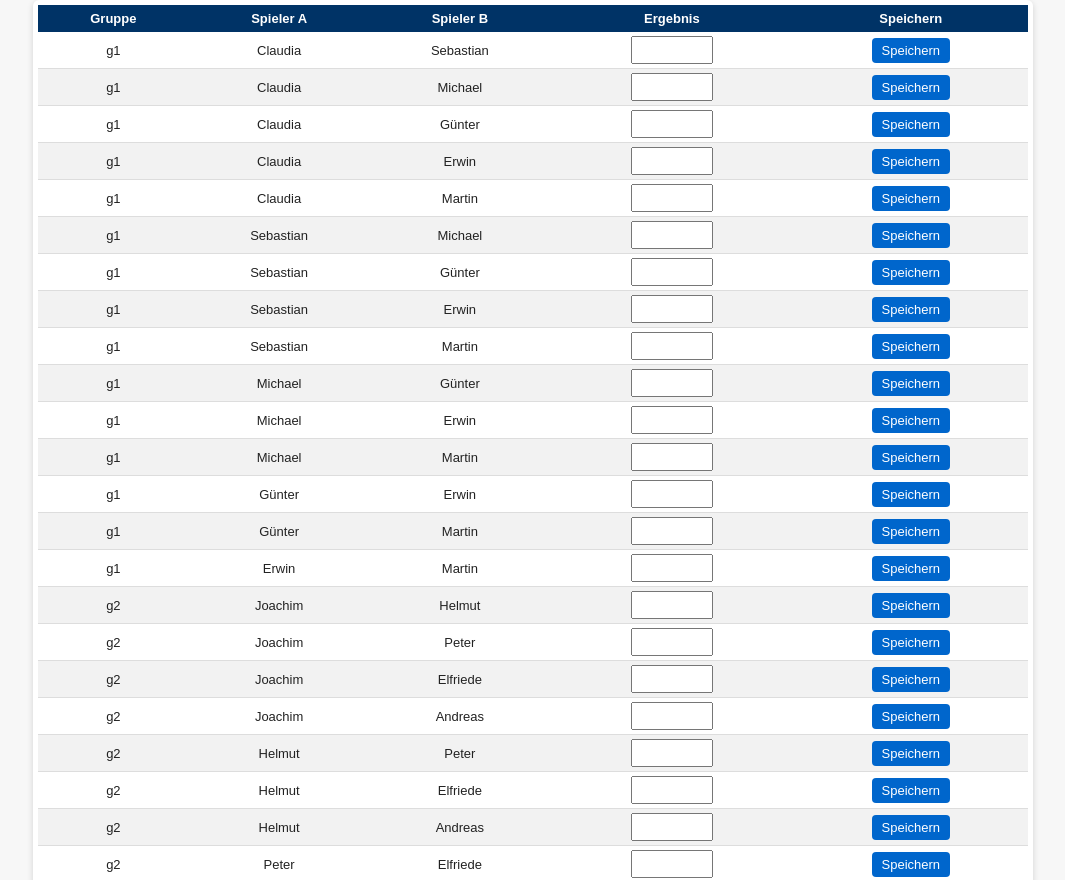
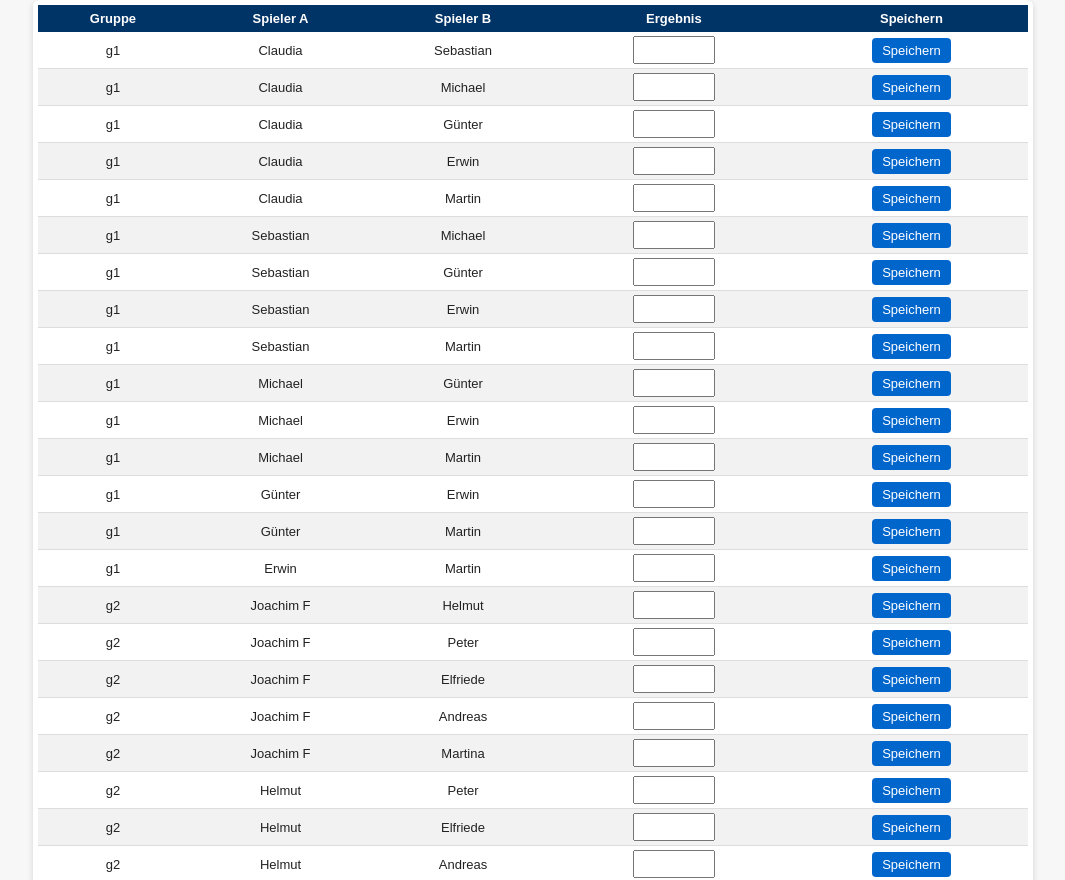
Before and after one commit to sebplueck-creator/boule, a plain HTML site: page index.html in a window 1280 px wide. Shown: the part 83-963 px from the top of the page, without its empty margins (107-1172 px from the left). Drawn offline with Linux system fonts and the light colour scheme; no server answers.

Commit message:
Update index.html

```diff
--- a/index.html
+++ b/index.html
@@ -203,6 +203,7 @@
 const SCRIPT_URL = "https://script.google.com/macros/s/AKfycbyfqJUaCNFTwlH1KiWSya4tDamOdRuk37iPmWa0lZqfVa-bBdR2pN41a95t-3no34g/exec";
 
 const matches = [
+  // Gruppe 1
   { g:"g1", a:"Claudia", b:"Sebastian" },
   { g:"g1", a:"Claudia", b:"Michael" },
   { g:"g1", a:"Claudia", b:"Günter" },
@@ -223,20 +224,28 @@ const matches = [
 
   { g:"g1", a:"Erwin", b:"Martin" },
 
-  { g:"g2", a:"Joachim", b:"Helmut" },
-  { g:"g2", a:"Joachim", b:"Peter" },
-  { g:"g2", a:"Joachim", b:"Elfriede" },
-  { g:"g2", a:"Joachim", b:"Andreas" },
+  // Gruppe 2
+  { g:"g2", a:"Joachim F", b:"Helmut" },
+  { g:"g2", a:"Joachim F", b:"Peter" },
+  { g:"g2", a:"Joachim F", b:"Elfriede" },
+  { g:"g2", a:"Joachim F", b:"Andreas" },
+  { g:"g2", a:"Joachim F", b:"Martina" },
 
   { g:"g2", a:"Helmut", b:"Peter" },
   { g:"g2", a:"Helmut", b:"Elfriede" },
   { g:"g2", a:"Helmut", b:"Andreas" },
+  { g:"g2", a:"Helmut", b:"Martina" },
 
   { g:"g2", a:"Peter", b:"Elfriede" },
   { g:"g2", a:"Peter", b:"Andreas" },
+  { g:"g2", a:"Peter", b:"Martina" },
 
   { g:"g2", a:"Elfriede", b:"Andreas" },
+  { g:"g2", a:"Elfriede", b:"Martina" },
 
+  { g:"g2", a:"Andreas", b:"Martina" },
+
+  // Gruppe 3
   { g:"g3", a:"Angelika", b:"Joachim" },
   { g:"g3", a:"Angelika", b:"Sylvia" },
   { g:"g3", a:"Angelika", b:"Matthias" },
@@ -251,6 +260,7 @@ const matches = [
 
   { g:"g3", a:"Matthias", b:"Frank" },
 
+  // Gruppe 4
   { g:"g4", a:"Christa", b:"Marion" },
   { g:"g4", a:"Christa", b:"Jennifer" },
   { g:"g4", a:"Christa", b:"Klaus" },
```
